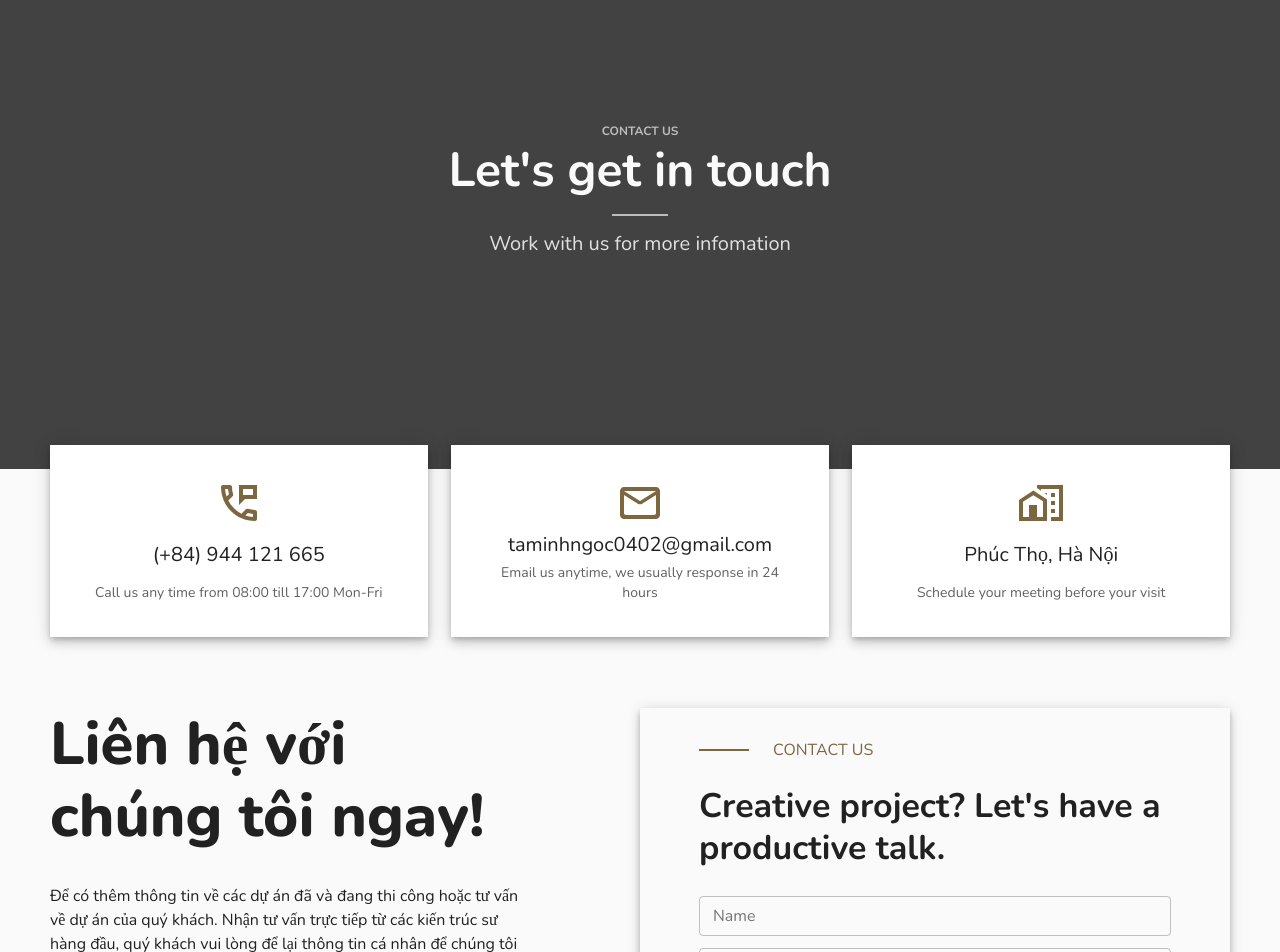
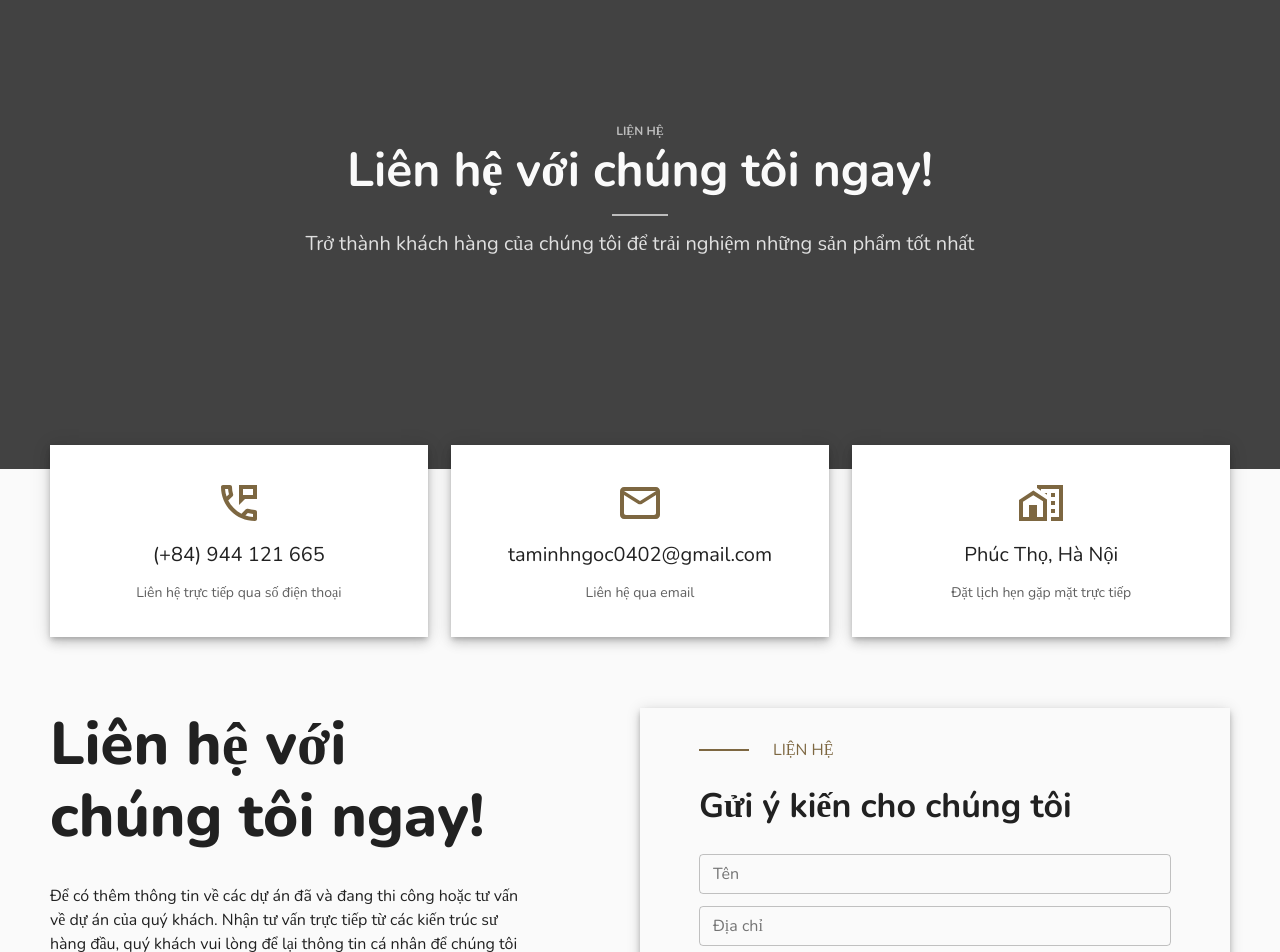
Before and after one commit to thanhdat262000/next-furnitureshop, a Next.js app: page /contact in a window 1280 px wide. Shown: the part 200-1152 px from the top of the page. Built offline with nearby package versions, Linux system fonts and the light colour scheme.

Commit message:
feat/small adjust

```diff
--- a/components/ContactForm/ContactForm.js
+++ b/components/ContactForm/ContactForm.js
@@ -19,14 +19,14 @@ function ContactForm(props) {
       .then((response) => {
         setIsLoading(false);
         if (response.status === 200) {
-          setSendStatus("Send successfully!");
-        } else setSendStatus("An error occur!");
+          setSendStatus("Gửi thành công!");
+        } else setSendStatus("Có lỗi xảy ra, vui lòng thử lại!");
       })
-      .catch((error) => setSendStatus("Error!"));
+      .catch((error) => setSendStatus("Có lỗi xảy ra, vui lòng thử lại!"));
   };
   const listInput = [
-    { name: "name", label: "Name" },
-    { name: "address", label: "Address" },
+    { name: "name", label: "Tên" },
+    { name: "address", label: "Địa chỉ" },
     {
       name: "number",
       label: "Number",
@@ -39,18 +39,18 @@ function ContactForm(props) {
         pattern: {
           value:
             /^(([^<>()[\]\\.,;:\s@\"]+(\.[^<>()[\]\\.,;:\s@\"]+)*)|(\".+\"))@((\[[0-9]{1,3}\.[0-9]{1,3}\.[0-9]{1,3}\.[0-9]{1,3}\])|(([a-zA-Z\-0-9]+\.)+[a-zA-Z]{2,}))$/,
-          message: "Invalid email",
+          message: "Email không hợp lệ!",
         },
       },
     },
-    { name: "content", label: "You want to say..." },
+    { name: "content", label: "Lời nhắn" },
   ];
   return (
     <div className={classes.root}>
       <div className={classes.container}>
-        <TopTitle title="CONTACT US" />
+        <TopTitle title="LIỆN HỆ" />
         <Typography variant="h4" className={classes.mainTitle}>
-          Creative project? Let&#39;s have a productive talk.
+          Gửi ý kiến cho chúng tôi
         </Typography>
         <form
           onSubmit={handleSubmit(onSubmit)}
@@ -76,12 +76,12 @@ function ContactForm(props) {
                   rows={5}
                   helperText={
                     errors[input.name]?.type === "required"
-                      ? "This field is required"
+                      ? "Vui lòng điền thông tin"
                       : errors[input.name]?.type === "pattern"
-                      ? "Invalid email"
+                      ? "Email không hợp lệ"
                       : errors[input.name]?.type === "min" ||
                         errors[input.name]?.type === "max"
-                      ? "Invalid age"
+                      ? "Tuổi không hợp lệ"
                       : ""
                   }
                 />
@@ -90,7 +90,7 @@ function ContactForm(props) {
           ))}
 
           <button type="submit" className={classes.submitButton}>
-            <Typography>Send</Typography>
+            <Typography>Gửi</Typography>
           </button>
           <div className={classes.sendStatus}>
             {isLoading ? (
--- a/containers/ContactContent/ContactContent.js
+++ b/containers/ContactContent/ContactContent.js
@@ -16,17 +16,17 @@ function ContactContent(props) {
     {
       icon: <PermPhoneMsgOutlined />,
       contactInfo: "(+84) 944 121 665",
-      content: "Call us any time from 08:00 till 17:00 Mon-Fri",
+      content: "Liên hệ trực tiếp qua số điện thoại",
     },
     {
       icon: <MailOutlineRounded />,
       contactInfo: "taminhngoc0402@gmail.com",
-      content: "Email us anytime, we usually response in 24 hours",
+      content: "Liên hệ qua email",
     },
     {
       icon: <HomeWorkOutlined />,
       contactInfo: "Phúc Thọ, Hà Nội",
-      content: "Schedule your meeting before your visit",
+      content: "Đặt lịch hẹn gặp mặt trực tiếp",
     },
   ];
   return (
--- a/pagesRoute/Category/index.js
+++ b/pagesRoute/Category/index.js
@@ -9,7 +9,7 @@ function CategoryPage({ projects, categoryType, serviceType }) {
       <OpeningModal
         topTitle={categoryType}
         mainTitle={`${serviceType} ${categoryType}`}
-        content="We are proud to present our work. These projects are built using latest technologies and best talents. The benefits of our methods guarantee quality for many years to come."
+        content="Những dự án của chúng tôi được xây dựng dựa trên các công nghệ mới nhất, hiện đạt nhất"
       />
       <CategoryContent
         serviceType={serviceType}
--- a/pagesRoute/Contact/index.js
+++ b/pagesRoute/Contact/index.js
@@ -5,9 +5,9 @@ function ContactPage(props) {
   return (
     <div>
       <OpeningModal
-        topTitle="Contact us"
-        mainTitle="Let's get in touch"
-        content="Work with us for more infomation"
+        topTitle="Liện hệ"
+        mainTitle="Liên hệ với chúng tôi ngay!"
+        content="Trở thành khách hàng của chúng tôi để trải nghiệm những sản phẩm tốt nhất"
       />
       <ContactContent />
     </div>
```
Also changed, not shown: pagesRoute/DesignAndConstruction/index.js (+6 -6 lines).
